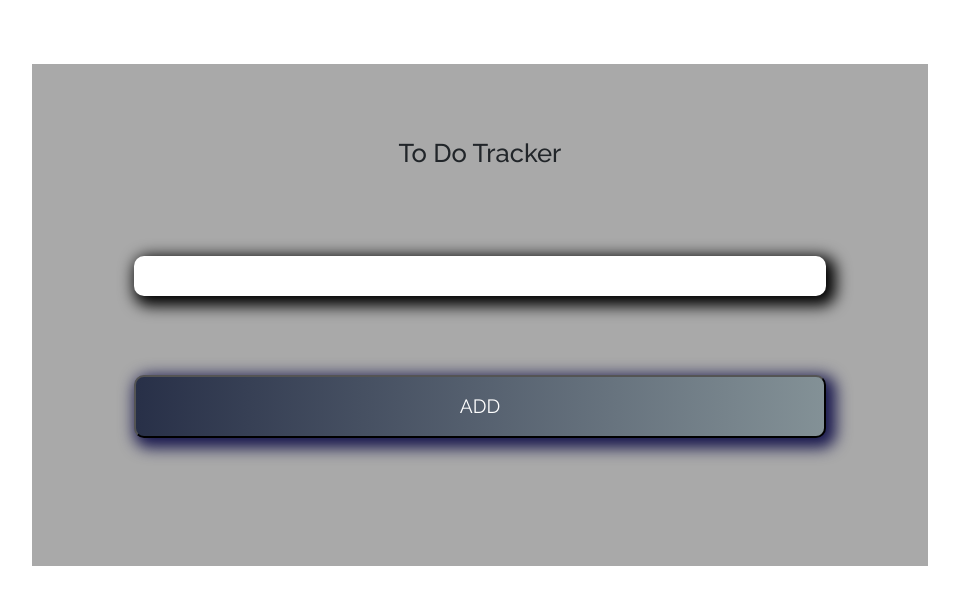
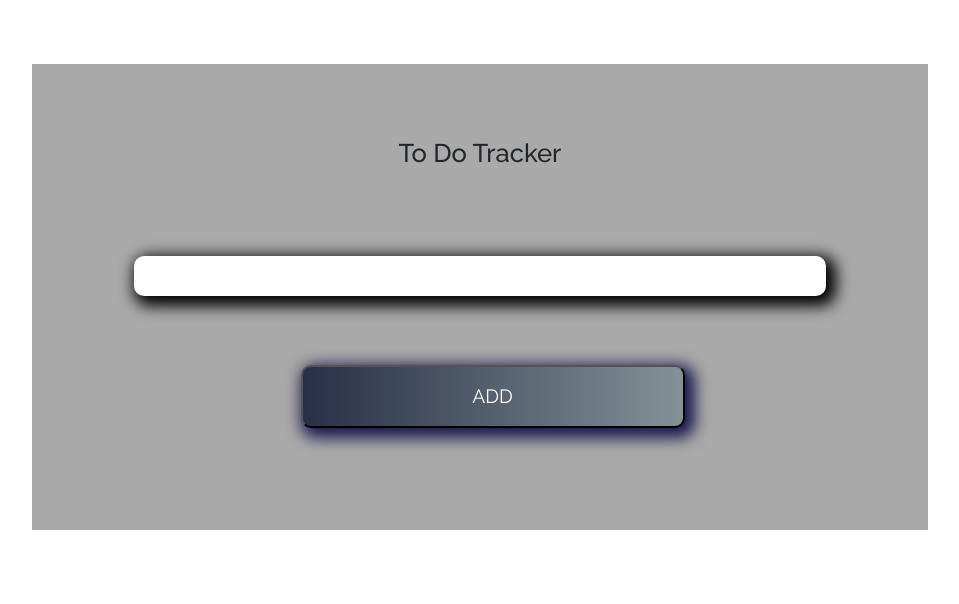
Before and after one commit to Brutalvik/tasktracker, a React (Create React App) app: page / in a window 1280 px wide. Shown: the top 604 px of the page, without its empty margins (160-1119 px from the left). Built offline with nearby package versions, Linux system fonts and the light colour scheme.

Commit message:
CSS Corrections

```diff
--- a/src/components/global/button/Button.css
+++ b/src/components/global/button/Button.css
@@ -1,8 +1,8 @@
 
 .btn-add {background-image: linear-gradient(to right, #283048 0%, #859398  51%, #283048  100%)}
 .btn-add {
-    width: 90%;
-    margin: 10px;
+    width: 50%;
+    margin-left: 25px;
     padding: 15px 45px;
     text-align: center;
     text-transform: uppercase;
--- a/src/components/header/Header.js
+++ b/src/components/header/Header.js
@@ -5,6 +5,7 @@ const Header = ({ title, gettext }) => {
   const onTrigger = (event) => {
       event.preventDefault();
       gettext(event.target.value)
+      console.log(gettext)
   }
 
   return (
--- a/src/components/tasks/Tasks.css
+++ b/src/components/tasks/Tasks.css
@@ -4,7 +4,7 @@
     grid-auto-rows: auto;
     grid-gap: 2em;
     background-color: rgb(173, 189, 204);
-    width: 90%;
+    width: 95%;
     height: auto;
     align-items: center;
     padding: 1%;
@@ -25,7 +25,7 @@
     grid-auto-rows: auto;
     grid-gap: 2em;
     background-color: rgb(216, 218, 221);
-    width: 90%;
+    width: 95%;
     height: auto;
     padding: 1%;
     -webkit-box-shadow: 5px 5px 15px 5px #000000;
@@ -50,7 +50,7 @@ input[type="checkbox"] {
 }
 
 input[type="textbox"] {
-    width: auto;
+    width: 100%;
     height: 40px !important;
     border-radius: 10px;
     font-size: 25px;
--- a/src/components/tasks/Tasks.js
+++ b/src/components/tasks/Tasks.js
@@ -8,14 +8,14 @@ export const Tasks = () => {
 
   return (
     <>
-        <ul>
+        <div>
             {
                 tasks.map((task) =>
                 <div className="task-block">
-                    <Task id={task.id} task={task.title} completed={task.completed} tasks={tasks}/>
+                    <Task key={task.id} id={task.id} task={task.title} completed={task.completed} tasks={tasks}/>
                 </div>)
             }
-        </ul>
+        </div>
     </>
   );
 };
```
